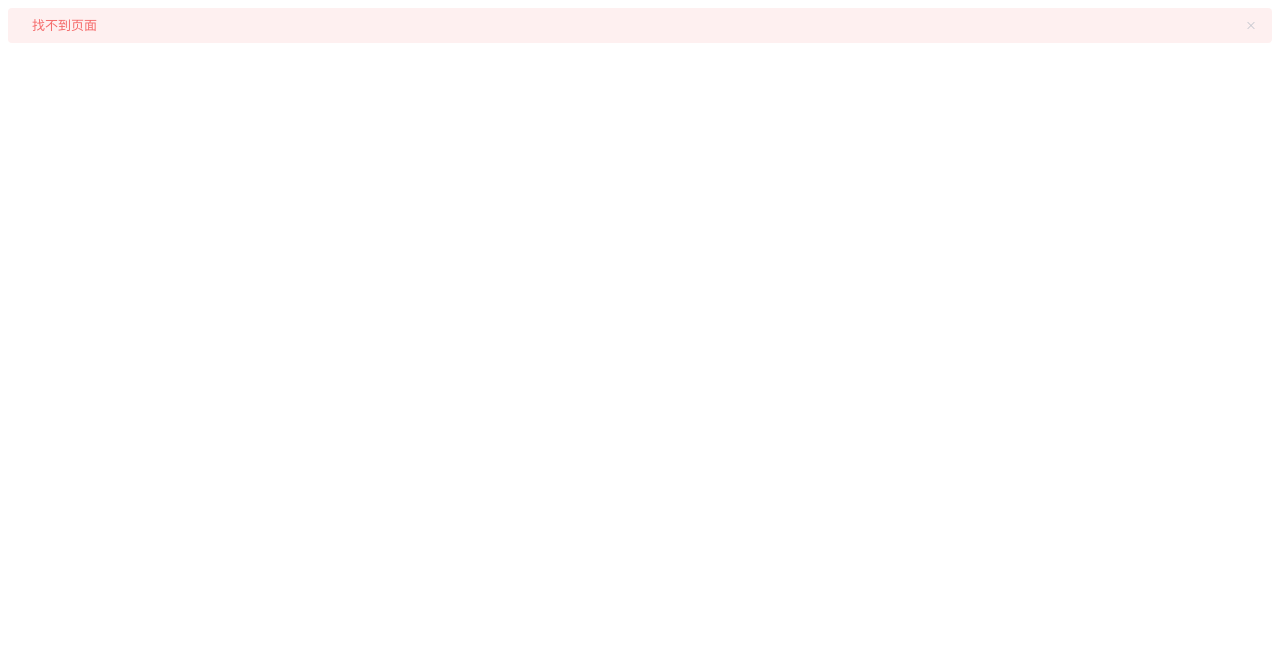
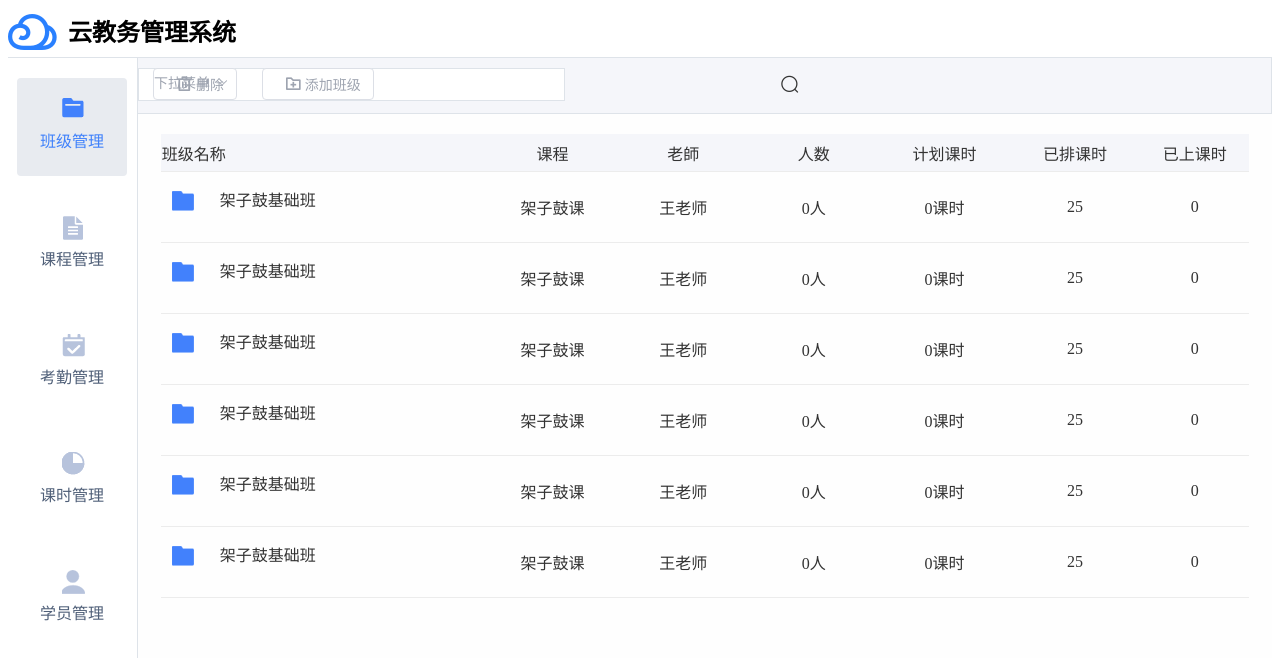
Before and after one commit to dagedaya/project3, a Vue app: page /#/classes in a window 1280 px wide. Shown: the top 660 px of the page. Built offline with nearby package versions, Linux system fonts and the light colour scheme.

Commit message:
班级管理

```diff
--- a/package.json
+++ b/package.json
@@ -10,6 +10,7 @@
   "dependencies": {
     "core-js": "^3.6.5",
     "element-ui": "^2.15.1",
+    "less-loader": "^5.0.0",
     "vue": "^2.6.11",
     "vue-router": "^3.2.0",
     "vuex": "^3.4.0"
--- a/src/router/index.js
+++ b/src/router/index.js
@@ -7,8 +7,33 @@ const routes = [
   {
     path: '/',
     component: () => import('@/views/index.vue'),
+    redirect: '/classes',
     children:[
-
+      {
+        path:'/classes',
+        name:'classes',
+        component: () => import('@/views/classes/Classes.vue')
+      },
+      {
+        path:'/project',
+        name:'project',
+        component: () => import('@/views/project/Project.vue')
+      },
+      {
+        path:'/work',
+        name:'work',
+        component: () => import('@/views/work/Work.vue')
+      },
+      {
+        path:'/hour',
+        name:'hour',
+        component: () => import('@/views/hour/Hour.vue')
+      },
+      {
+        path:'/student',
+        name:'student',
+        component: () => import('@/views/student/Student.vue')
+      },
     ]
   },
   // 登录
--- /dev/null
+++ b/src/views/classes/Classes.vue
@@ -0,0 +1,229 @@
+<template>
+<div>
+  <div class="box-header">
+    <!-- 输入框 -->
+    <div class="place">
+        <el-button><i class="el-icon-delete"></i>&nbsp;删除</el-button>
+        <el-button><i class="el-icon-folder-add"></i>&nbsp;添加班级</el-button>
+    </div>
+    <div class="select-box">
+      <el-dropdown trigger="click">
+      <span class="el-dropdown-link">
+        下拉菜单<i class="el-icon-arrow-down el-icon--right"></i>
+      </span>
+      <el-dropdown-menu slot="dropdown">
+        <el-dropdown-item icon="el-icon-plus">学习</el-dropdown-item>
+        <el-dropdown-item icon="el-icon-circle-plus">课程</el-dropdown-item>
+      </el-dropdown-menu>
+    </el-dropdown>
+    <div class="text-box">
+      <input type="text" class="el-input__inner">
+    </div>
+    <i class="el-icon-search search"></i>
+    </div>
+  </div>
+  <table class="tab">
+      <tr>
+        <th class="textleft" width="30%" style="text-align:left">班级名称</th>
+        <th width="12%">课程</th>
+        <th width="12%">老師</th>
+        <th width="12%">人数</th>
+        <th width="12%">计划课时</th>
+        <th width="12%">已排课时</th>
+        <th width="12%">已上课时</th>
+    </tr>
+    <tr v-for="(item,index) in dataList" :key="index">
+      <td style="text-align:left;clear:both; line-height:55px">
+        <span class="table-s"></span>{{item.className}}
+        </td>
+      <td>{{item.project}}</td>
+      <td>{{item.teacher}}</td>
+      <td>{{item.num}}</td>
+      <td>{{item.plan}}</td>
+      <td>{{item.already}}</td>
+      <td>{{item.have}}</td>
+    </tr>
+  </table>
+</div>
+</template>
+
+<script>
+export default {
+  data() {
+    return {
+      dataList:[
+        {
+          className:"架子鼓基础班",
+          project:'架子鼓课',
+          teacher:'王老师',
+          num:'0人',
+          plan:'0课时',
+          already:'25',
+          have:'0'
+        },
+        {
+          className:"架子鼓基础班",
+          project:'架子鼓课',
+          teacher:'王老师',
+          num:'0人',
+          plan:'0课时',
+          already:'25',
+          have:'0'
+        },
+        {
+          className:"架子鼓基础班",
+          project:'架子鼓课',
+          teacher:'王老师',
+          num:'0人',
+          plan:'0课时',
+          already:'25',
+          have:'0'
+        },
+        {
+          className:"架子鼓基础班",
+          project:'架子鼓课',
+          teacher:'王老师',
+          num:'0人',
+          plan:'0课时',
+          already:'25',
+          have:'0'
+        },
+        {
+          className:"架子鼓基础班",
+          project:'架子鼓课',
+          teacher:'王老师',
+          num:'0人',
+          plan:'0课时',
+          already:'25',
+          have:'0'
+        },
+        {
+          className:"架子鼓基础班",
+          project:'架子鼓课',
+          teacher:'王老师',
+          num:'0人',
+          plan:'0课时',
+          already:'25',
+          have:'0'
+        },
+      ]
+    };
+  },
+  mounted() {
+
+  },
+  methods: {
+
+  },
+};
+</script>
+
+<style>
+.table-s{
+  float: left;
+  width:48px;
+  height: 50px;
+  background-image:url('../../assets/ico.png');
+
+}
+span:nth-of-type(1){
+    background-position: -83px -339px;
+    margin-top:18px;
+    margin-left:10px;
+}
+/* 列表 */
+.tab {
+  width: 96%;
+  margin-left:2%;
+  margin-top:20px;
+  border-collapse: collapse;
+  border-spacing: 0;
+}
+.tab td,
+.tab th {
+  border-bottom: solid 1px #ececec;
+  text-align: center;
+}
+.tab th {
+  background: #f5f6fa;
+  height: 35px;
+  text-align: center;
+  font-weight: normal;
+}
+/* 输入框 */
+.select-box{
+  width: 420px;
+  height: 31px;
+  border:1px solid #dee3e9;
+  margin-left:263pxpx;
+  margin-top:-42px;
+  line-height: 28px;
+  padding-left:5px;
+  float: left;
+  background-color: #fff;
+}
+.el-dropdown-link{
+  cursor: pointer;
+  color:#9ea4b0;
+}
+.text-box{
+  width:260px;
+  position: relative;
+  left:90px;
+  top:-30px;
+}
+.el-input__inner{
+  border: none;
+  background-color: rgba(0, 0, 0, 0);
+}
+.el-icon-search{
+  position: absolute;
+  left:780px;
+  top:75px;
+  font-size:20px;
+}
+
+  /* 按钮 */
+.box-header{
+  width:99.9%;
+  height:55px;
+  background-color:#f5f6fa;
+  border-right:1px solid #dee3e9;
+  border-bottom:1px solid #dee3e9;
+}
+
+.el-button{
+  padding: 7px 12px;
+  margin:10px 15px;
+  background-color:#fff;
+  color:#9ea4b0;
+  font-size:14px;
+}
+.el-icon-delete{
+  font-weight:bold;
+  font-size:16px;
+}
+.box-header .box2{
+  border:1px solid #dee3e9;
+  background-color:#fff;
+  color:#9ea4b0;
+  width:100px;
+  margin-left:-5px;
+}
+.el-icon-folder-add{
+  font-weight:bold;
+  font-size:16px;
+}
+.el-input__inner{
+      border-left: none;
+}
+.place{
+  position:relative;
+}
+.Deladd{
+  position:absolute;
+  top:0;
+  left:0;
+  z-index:999;
+}
+</style>
--- /dev/null
+++ b/src/views/hour/Hour.vue
@@ -0,0 +1,25 @@
+<template>
+  <div>
+    课时管理
+  </div>
+</template>
+
+<script>
+export default {
+  data() {
+    return {
+
+    };
+  },
+  mounted() {
+
+  },
+  methods: {
+
+  },
+};
+</script>
+
+<style>
+
+</style>
--- a/src/views/index.vue
+++ b/src/views/index.vue
@@ -6,17 +6,22 @@
   </el-header>
   <el-container>
     <el-aside width="130px">
-      <div class="el-div" v-for="(item,index) in elList" :key="index">
+      <div class="el-div" v-for="(item,index) in elList" :key="index" @click="addClass(index)"
+      :class="index==status?'changeClass':''"
+      >
         <ul>
             <li>
-              <span></span>
+              <span :style="index==status?item.check.backgroundPos:item.checkNo.backgroundPos"></span>
               <p>{{item.name}}</p>
             </li>
         </ul>
       </div>
 
     </el-aside>
-    <el-main>Main</el-main>
+    <el-main>
+      <!-- 路由出口 -->
+      <router-view></router-view>
+    </el-main>
   </el-container>
 </el-container>
 </template>
@@ -25,40 +30,95 @@
 export default {
   data() {
     return {
+      // 左侧栏默认
+      status:0,
       elList:[
         {
-          path:'',
-          name:'班级管理'
+          path:'/classes',
+          name:'班级管理',
+          // 选中
+          check:{
+            backgroundPos:"backgroundPosition:-9px -183px",
+          },
+          // 未选中
+          checkNo:{
+            backgroundPos:"backgroundPosition:-9px -283px",
+          }
         },
         {
-          path:'',
-          name:"课程管理"
+          path:'/project',
+          name:"课程管理",
+          // 选中
+          check:{
+            backgroundPos:"background-position:-82px -234px",
+          },
+          // 未选中
+          checkNo:{
+            backgroundPos:"background-position:-9px -94px",
+          }
         },
         {
-          path:'',
-          name:'考勤管理'
+          path:'/work',
+          name:'考勤管理',
+          // 选中
+          check:{
+            backgroundPos:"background-position:-9px -382px",
+          },
+          // 未选中
+          checkNo:{
+            backgroundPos:"background-position:-9px -476px",
+          }
         },
         {
-          path:'',
-          name:'课时管理'
+          path:'/hour',
+          name:'课时管理',
+          // 选中
+          check:{
+            backgroundPos:"background-position:-146px -1px",
+          },
+          // 未选中
+          checkNo:{
+            backgroundPos:"background-position:-146px -95px",
+          }
         },
         {
-          path:'',
-          name:'学员管理'
+          path:'/student',
+          name:'学员管理',
+          // 选中
+          check:{
+            backgroundPos:"background-position:-2px -714px",
+          },
+          // 未选中
+          checkNo:{
+            backgroundPos:"background-position:-88px -714px",
+          }
         },
       ]
     };
+  },
+  created(){
+    for(var i=0;i<this.elList.length;i++){
+      if(this.elList[i].path==this.$route.path){
+        this.status=i
+      }
+    }
   },
   mounted() {
 
   },
   methods: {
-
+    addClass(val){
+      this.status = val
+      console.log(val)
+      this.$router.push({
+        path:this.elList[val].path
+      })
+    }
   },
 };
 </script>
 
-<style lang="less" scoped>
+<style scoped>
 /* 清除页面边距 */
 *{
   margin:0;
@@ -99,11 +159,16 @@ div:nth-child(5) > ul > li > span{
   width: 110px;
   height: 98px;
   text-align: center;
-  /* background-color: #e8ebf0; */
   border-radius: 4px;
   margin-left:9px;
   margin-top: 20px;
   cursor: pointer;
+}
+.changeClass{
+    background-color: #e8ebf0;
+}
+.changeClass p{
+  color:#3f81fb;
 }
 
 /* logo */
@@ -129,6 +194,8 @@ div:nth-child(5) > ul > li > span{
   }
 
   .el-aside {
+    /* box-shadow:5px 0px 6px #dee3e9; */
+    border-right:1px solid #dee3e9;
     background-color: #ffffff;
     color: #333;
     text-align: center;
@@ -137,10 +204,11 @@ div:nth-child(5) > ul > li > span{
   }
 
   .el-main {
-    background-color: #E9EEF3;
+    padding:0;
+    background-color: #fefefe;
     color: #333;
-    text-align: center;
-    line-height: 160px;
+    /* text-align: center; */
+    /* line-height: 160px; */
   }
 
   body > .el-container {
--- /dev/null
+++ b/src/views/project/Project.vue
@@ -0,0 +1,25 @@
+<template>
+  <div>
+    课程管理
+  </div>
+</template>
+
+<script>
+export default {
+  data() {
+    return {
+
+    };
+  },
+  mounted() {
+
+  },
+  methods: {
+
+  },
+};
+</script>
+
+<style>
+
+</style>
--- /dev/null
+++ b/src/views/student/Student.vue
@@ -0,0 +1,25 @@
+<template>
+  <div>
+    成员管理
+  </div>
+</template>
+
+<script>
+export default {
+  data() {
+    return {
+
+    };
+  },
+  mounted() {
+
+  },
+  methods: {
+
+  },
+};
+</script>
+
+<style>
+
+</style>
--- /dev/null
+++ b/src/views/work/Work.vue
@@ -0,0 +1,25 @@
+<template>
+  <div>
+    考勤管理
+  </div>
+</template>
+
+<script>
+export default {
+  data() {
+    return {
+
+    };
+  },
+  mounted() {
+
+  },
+  methods: {
+
+  },
+};
+</script>
+
+<style>
+
+</style>
```
Also changed, not shown: src/components/classes/ClassesList.vue (added, +25 -0 lines), 1 other file (tests, documents, lock files or other folders).
